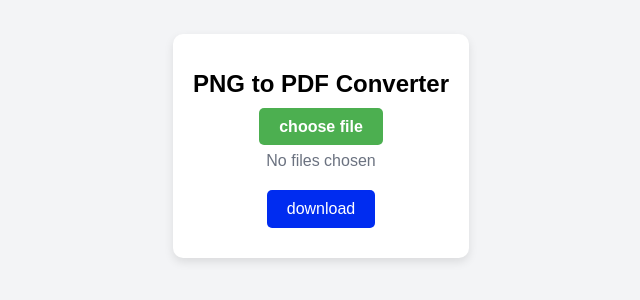
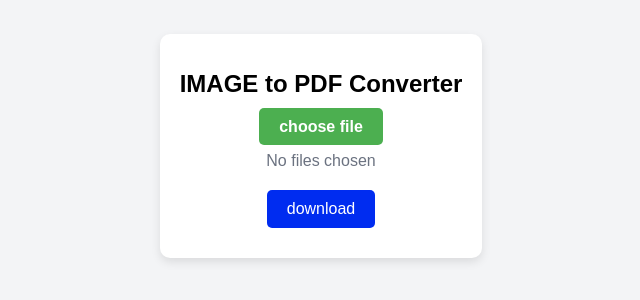
Before and after one commit to aurangzeb-dev/PDF-CONVERTER, a plain HTML site: page index.html in a window 1280 px wide. Shown: the part 262-562 px from the top of the page, without its empty margins (319-959 px from the left). Drawn offline with nearby package versions, Linux system fonts and the light colour scheme.

Commit message:
Update index.html

```diff
--- a/index.html
+++ b/index.html
@@ -8,7 +8,7 @@
 </head>
 <body>
     <div class="container">
-        <h1>PNG to PDF Converter</h1>
+        <h1>IMAGE to PDF Converter</h1>
         <label for="imageInput" class="custom-file-upload">choose file</label>
         <input type="file" id="imageInput" accept="image/png, image/jpeg" multiple>
         <br>
```
